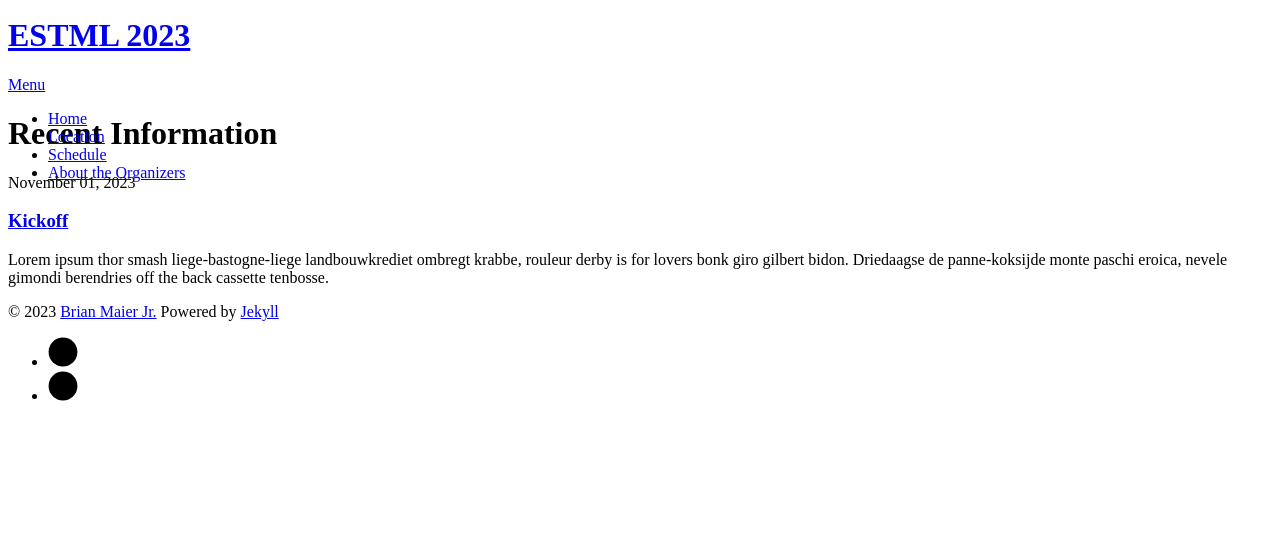
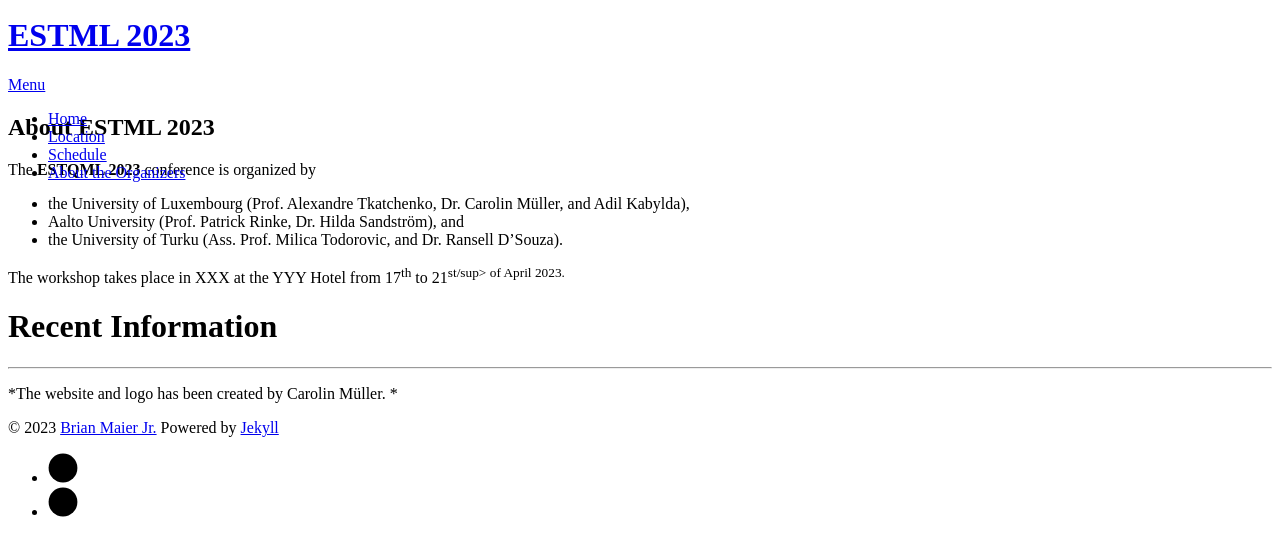
Before and after one commit to ESTML/ESTML.github.io, a Jekyll site: the page built from index.md, in a window 1280 px wide, cut to the strip 112-668 px from the top of the page. Built offline with Jekyll 4.4.1, drawn with Linux system fonts in a browser that asks for light colours; nearby versions of some CDN libraries; the list of posts is cut into pages by our own code.

Commit message:
Update and rename index.html to index.md

```diff
--- a/index.html
+++ b/index.md
@@ -2,6 +2,17 @@
 layout: default
 title: ESTML 2023
 ---
+
+## About ESTML 2023
+
+The **ESTQML 2023** conference is organized by
+
+- the University of Luxembourg (Prof. Alexandre Tkatchenko, Dr. Carolin Müller, and Adil Kabylda),
+- Aalto University (Prof. Patrick Rinke, Dr. Hilda Sandström), and
+- the University of Turku (Ass. Prof. Milica Todorovic, and Dr. Ransell D'Souza).
+
+The workshop takes place in XXX at the YYY Hotel from 17<sup>th</sup> to 21<sup>st/sup> of April 2023.
+
 
 <div class="home" id="home">
   <h1 class="pageTitle">Recent Information</h1>
@@ -16,3 +27,7 @@
   </div>
 
 </div>
+
+
+_________________
+*The website and logo has been created by Carolin Müller. *
```
